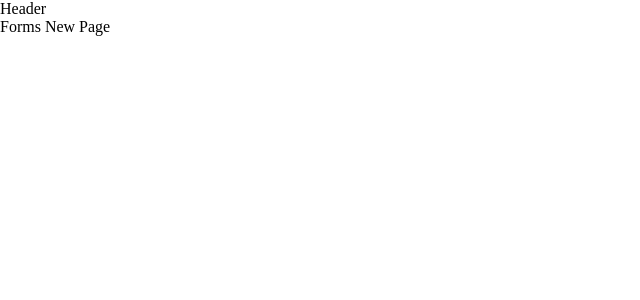
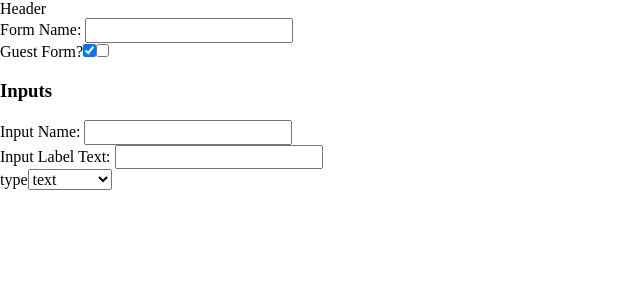
Before and after one commit to jls-github/soundside-cms, a React (Create React App) app: page /forms/new in a window 1280 px wide. Shown: the top 300 px of the page, without its empty margins (0-640 px from the left). Built offline with nearby package versions, Linux system fonts and the light colour scheme.

Commit message:
set up form

```diff
--- a/src/components/FormsNewPage/FormsNewPage.tsx
+++ b/src/components/FormsNewPage/FormsNewPage.tsx
@@ -1,9 +1,48 @@
-export default function FormsNewPage() {
-    // Create new forms here
+import { useState } from "react";
+import IForm from "../../types/form";
+import { InputEnum } from "../../types/input";
 
-    return (
+export default function FormsNewPage(): JSX.Element {
+  const [form, setForm] = useState<IForm>(initialFormData);
+
+  return (
+    <div>
+      <form>
+        <label>Form Name: </label>
+        <input value={form.name} />
+        <br />
+        <label>Guest Form?</label>
+        <input type="checkbox" checked={form.guest} />
+        <input type="checkbox" checked={!form.guest} />
+        <br />
         <div>
-            Forms New Page
+          <h3>Inputs</h3>
+
+          {form.inputs?.map((input, idx) => (
+            <div key={`input-${idx}`}>
+              <label>Input Name: </label>
+              <input value={input.name} />
+              <br />
+              <label>Input Label Text: </label>
+              <input value={input.labelText} />
+              <br />
+              <label>type</label>
+              <select value={input.type}>
+                  <option value="text">text</option>
+                  <option value="textarea">textarea</option>
+                  <option value="checkbox">checkbox</option>
+                  <option value="number">number</option>
+              </select>
+            </div>
+          ))}
         </div>
-    )
+      </form>
+    </div>
+  );
 }
+
+const initialFormData: IForm = {
+  name: "",
+  guest: true,
+  inputs: [{ labelText: "", name: "", type: InputEnum["text"] }],
+};
--- a/src/types/input.ts
+++ b/src/types/input.ts
@@ -1,7 +1,11 @@
 interface IInput {
     labelText: string,
     name: string,
-    type: string
+    type: InputEnum
+}
+
+export enum InputEnum {
+    checkbox = "checkbox", text = "text", textarea = "textarea", number = "number"
 }
 
 export default IInput
```
